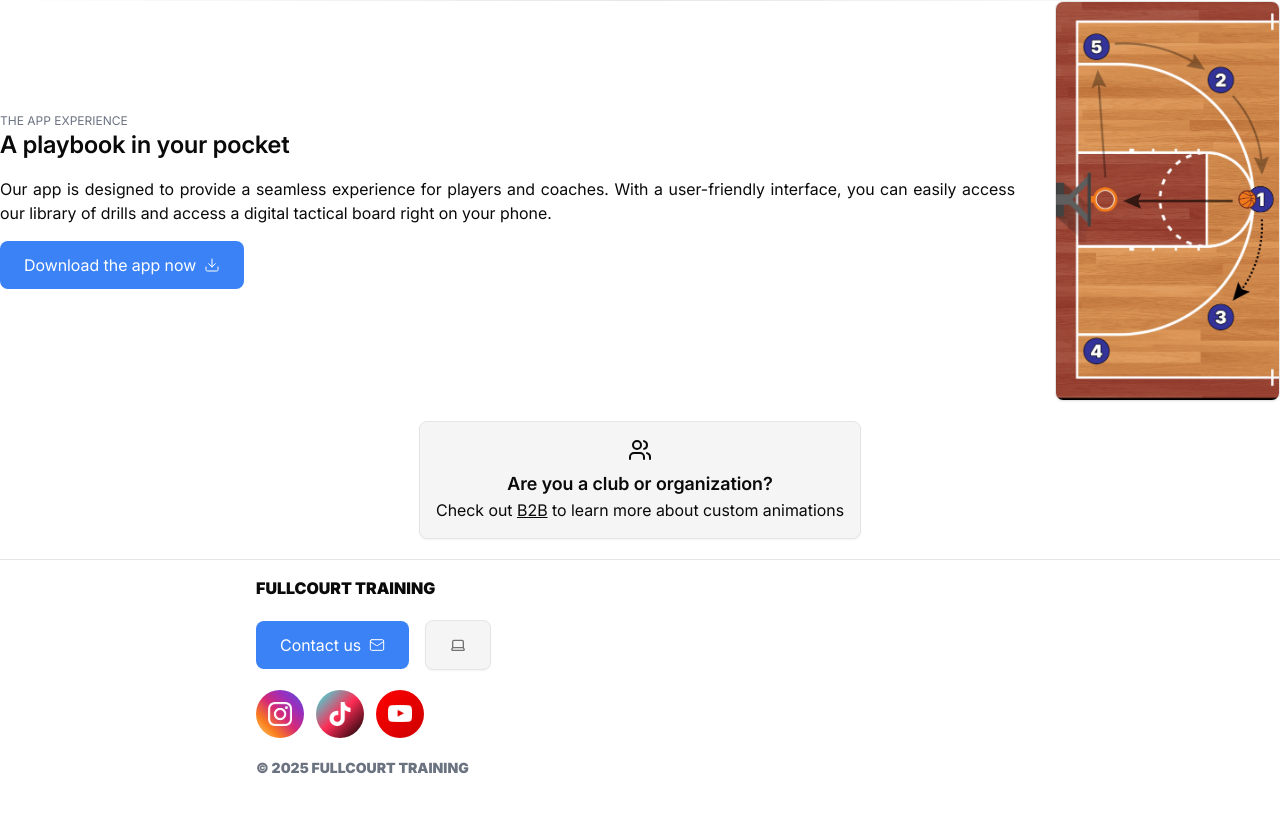
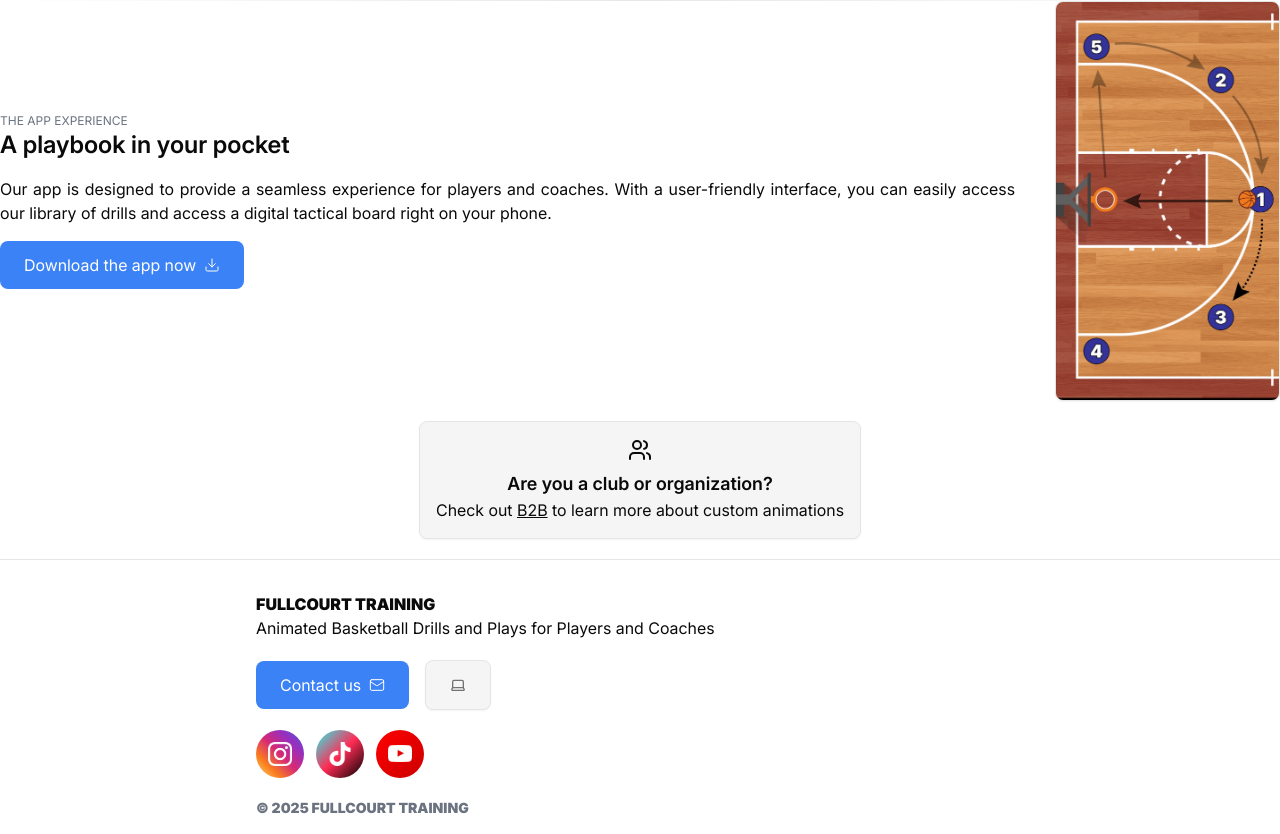
Before and after one commit to Friggies/fullcourt-web, a Next.js app: page / in a window 1280 px wide. Shown: the part 2899-3733 px from the top of the page. Before the commit the page ends 3693 px from the top, so only its background shows below. Built offline with nearby package versions, Linux system fonts and the light colour scheme; no server answers.

Commit message:
added footer text

```diff
--- a/app/layout.tsx
+++ b/app/layout.tsx
@@ -74,10 +74,15 @@ export default async function RootLayout({
           <Navigation />
           <main className="flex flex-col">{children}</main>
           <footer className="p-4 border-t border-t-foreground/10">
-            <div className="max-w-3xl mx-auto flex flex-col gap-5 items-start">
-              <Link href="/" className="font-black uppercase">
-                Fullcourt Training
-              </Link>
+            <div className="max-w-3xl mx-auto flex flex-col gap-5 items-start mt-4">
+              <div>
+                <Link href="/" className="font-black uppercase">
+                  Fullcourt Training
+                </Link>
+                <p>
+                  Animated Basketball Drills and Plays for Players and Coaches
+                </p>
+              </div>
               <div className="flex items-center gap-4">
                 <Link
                   href="mailto:contact@fullcourt-training.com"
```
